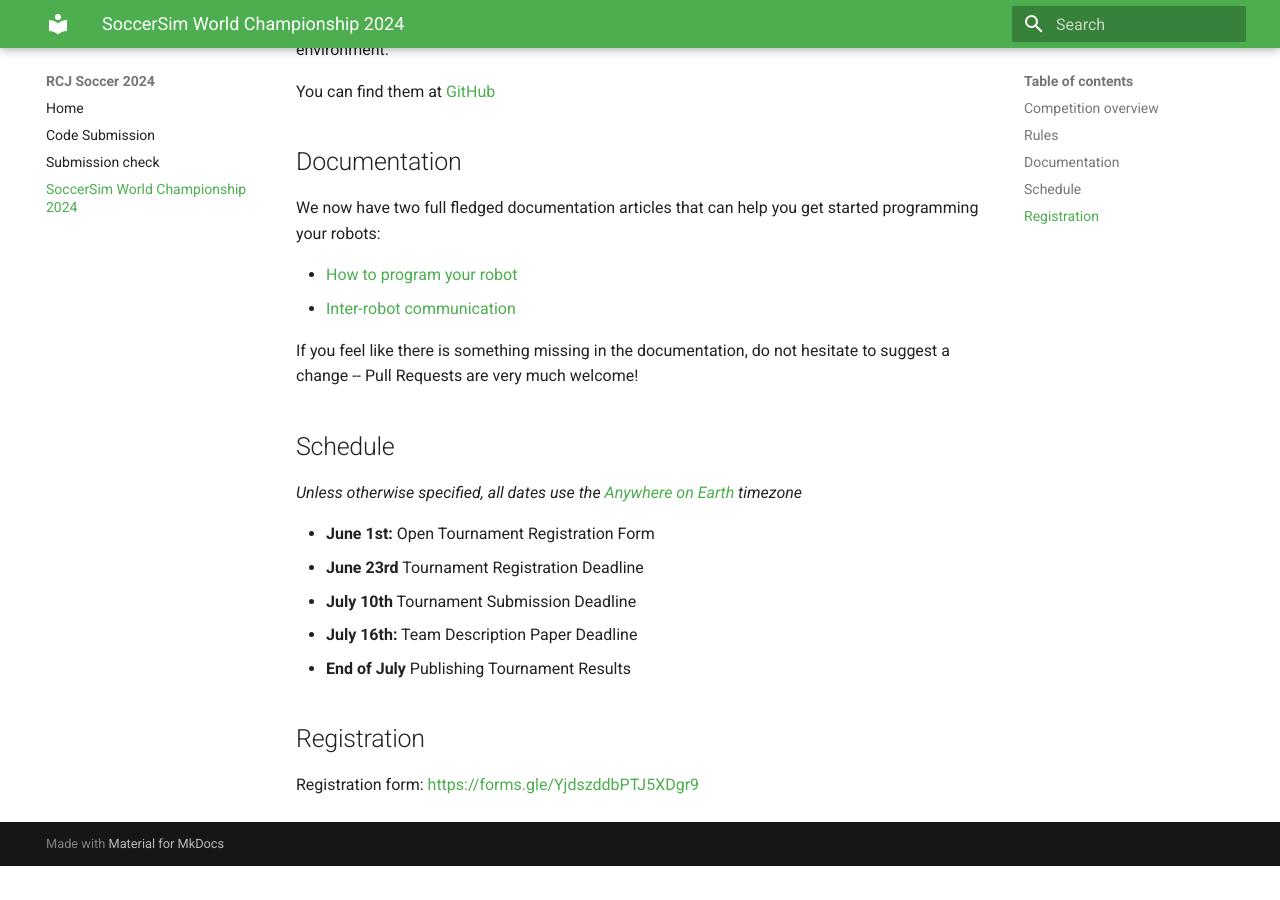
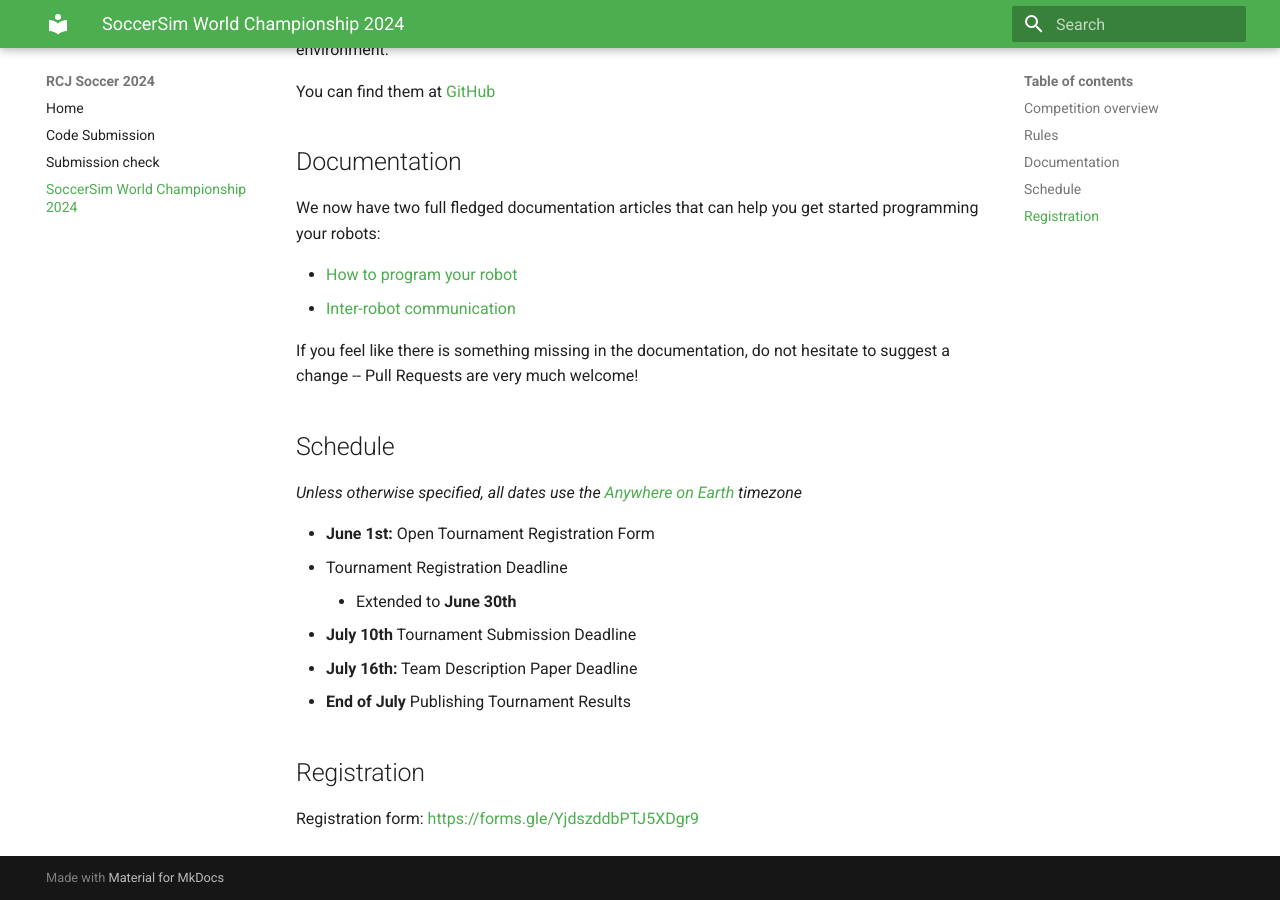
Before and after one commit to robocup-junior/soccer-2024, an MkDocs documentation site: the page built from docs/world-competition.md, in a window 1280 px wide and 900 px high, scrolled down 958 px. Built offline with MkDocs 1.6.1 and Material for MkDocs 9.7.7, drawn with Linux system fonts in a browser that asks for light colours; before the commit the page ends 1824 px from its top, so only the background shows below that.

Commit message:
update: extend registration deadline
Signed-off-by: Adrian Matejov <ado.matejov@gmail.com>

```diff
--- a/docs/world-competition.md
+++ b/docs/world-competition.md
@@ -56,7 +56,8 @@
 
 
 * **June 1st:** Open Tournament Registration Form
-* **June 23rd** Tournament Registration Deadline
+* Tournament Registration Deadline
+    * Extended to **June 30th**
 * **July 10th** Tournament Submission Deadline
 * **July 16th:** Team Description Paper Deadline
 * **End of July** Publishing Tournament Results
```
